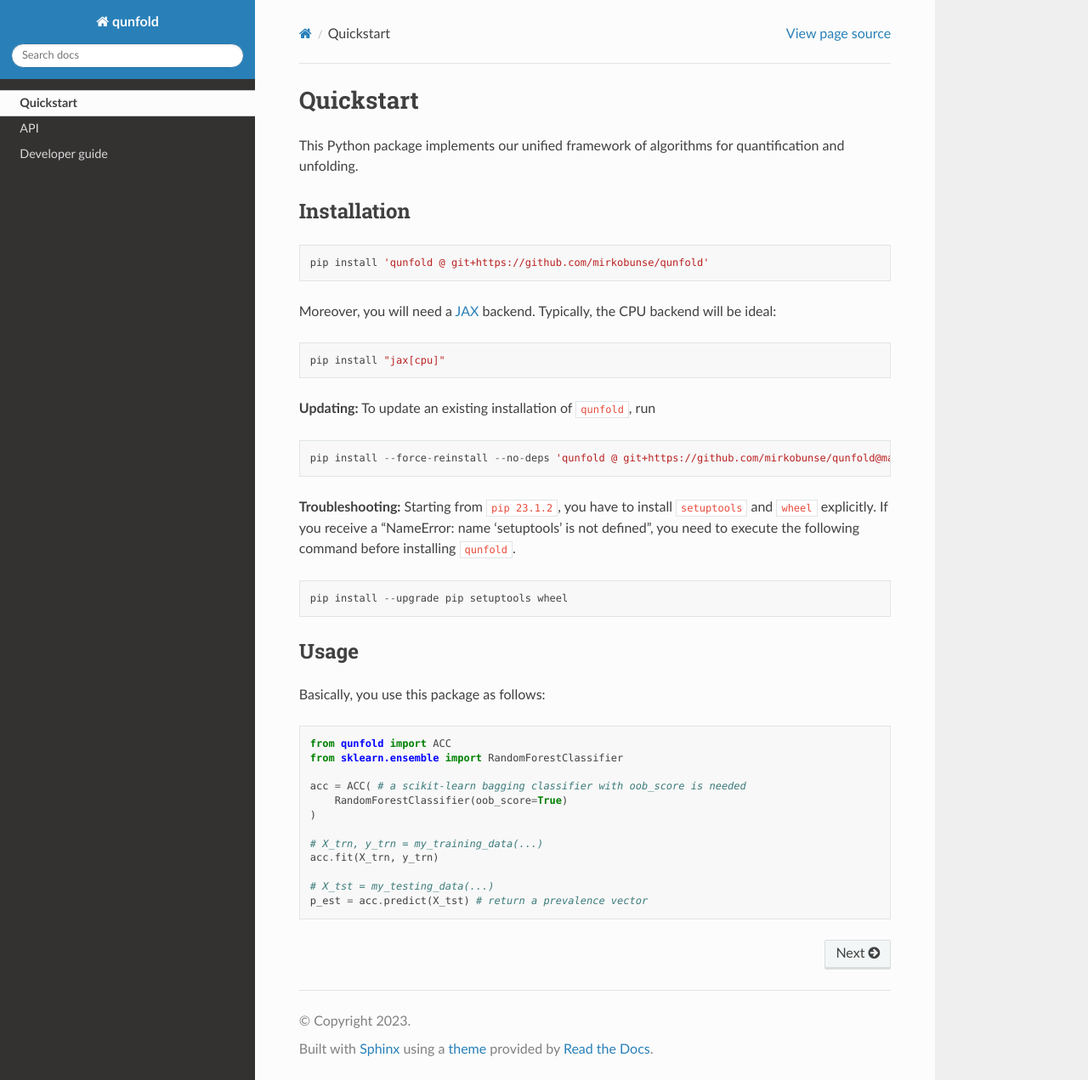
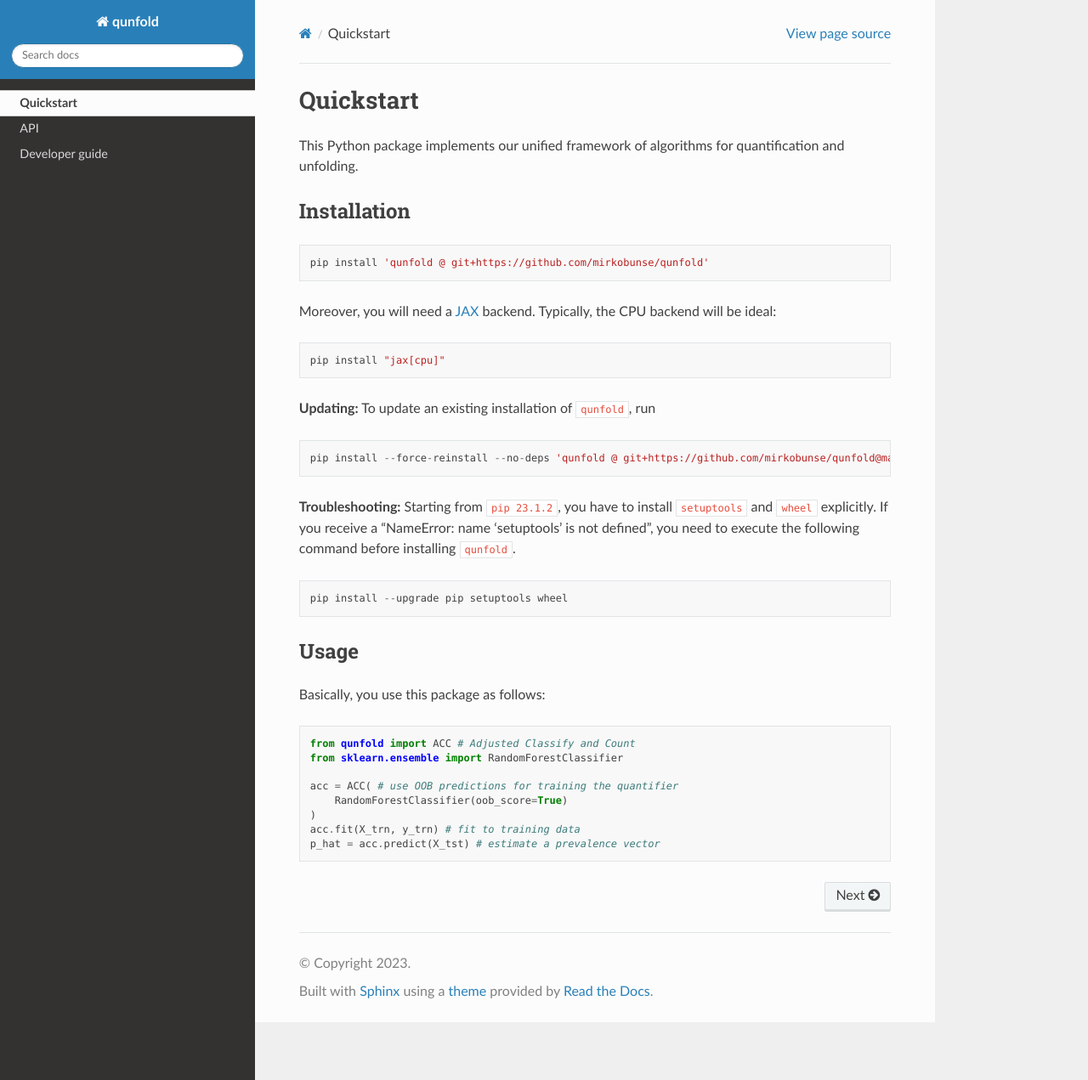
Before and after one commit to mirkobunse/qunfold, a Sphinx documentation site: the page built from docs/source/index.md, in a window 1280 px wide and 1271 px high. Shown: the whole window at 85% size. Built offline with Sphinx 7.4.7 and the Read the Docs theme 2.0.0, drawn with Linux system fonts in a browser that asks for light colours.

````diff
--- a/docs/source/index.md
+++ b/docs/source/index.md
@@ -41,16 +41,12 @@ pip install --upgrade pip setuptools wheel
 Basically, you use this package as follows:
 
 ```python
-from qunfold import ACC
+from qunfold import ACC # Adjusted Classify and Count
 from sklearn.ensemble import RandomForestClassifier
 
-acc = ACC( # a scikit-learn bagging classifier with oob_score is needed
+acc = ACC( # use OOB predictions for training the quantifier
     RandomForestClassifier(oob_score=True)
 )
-
-# X_trn, y_trn = my_training_data(...)
-acc.fit(X_trn, y_trn)
-
-# X_tst = my_testing_data(...)
-p_est = acc.predict(X_tst) # return a prevalence vector
+acc.fit(X_trn, y_trn) # fit to training data
+p_hat = acc.predict(X_tst) # estimate a prevalence vector
 ```
````
Also changed, not shown: README.md (+5 -9 lines), setup.py (+4 -4 lines).
